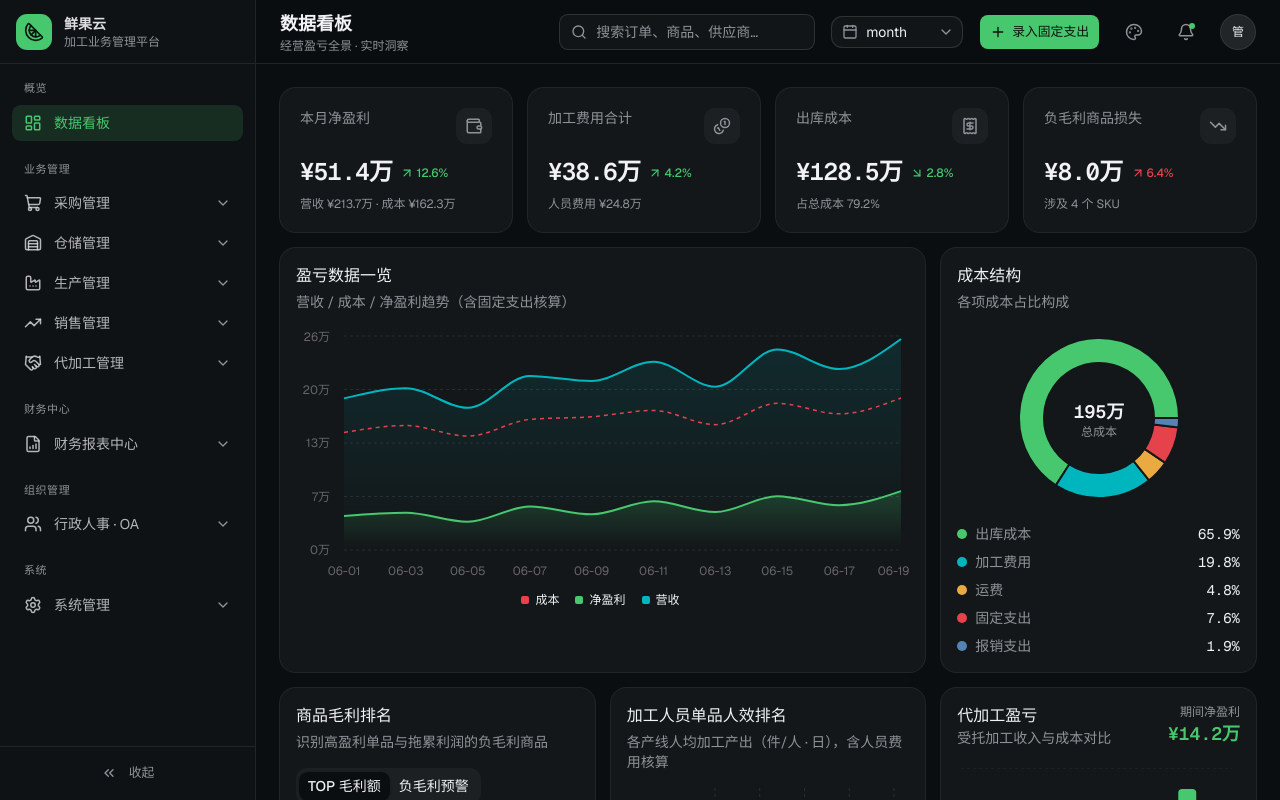
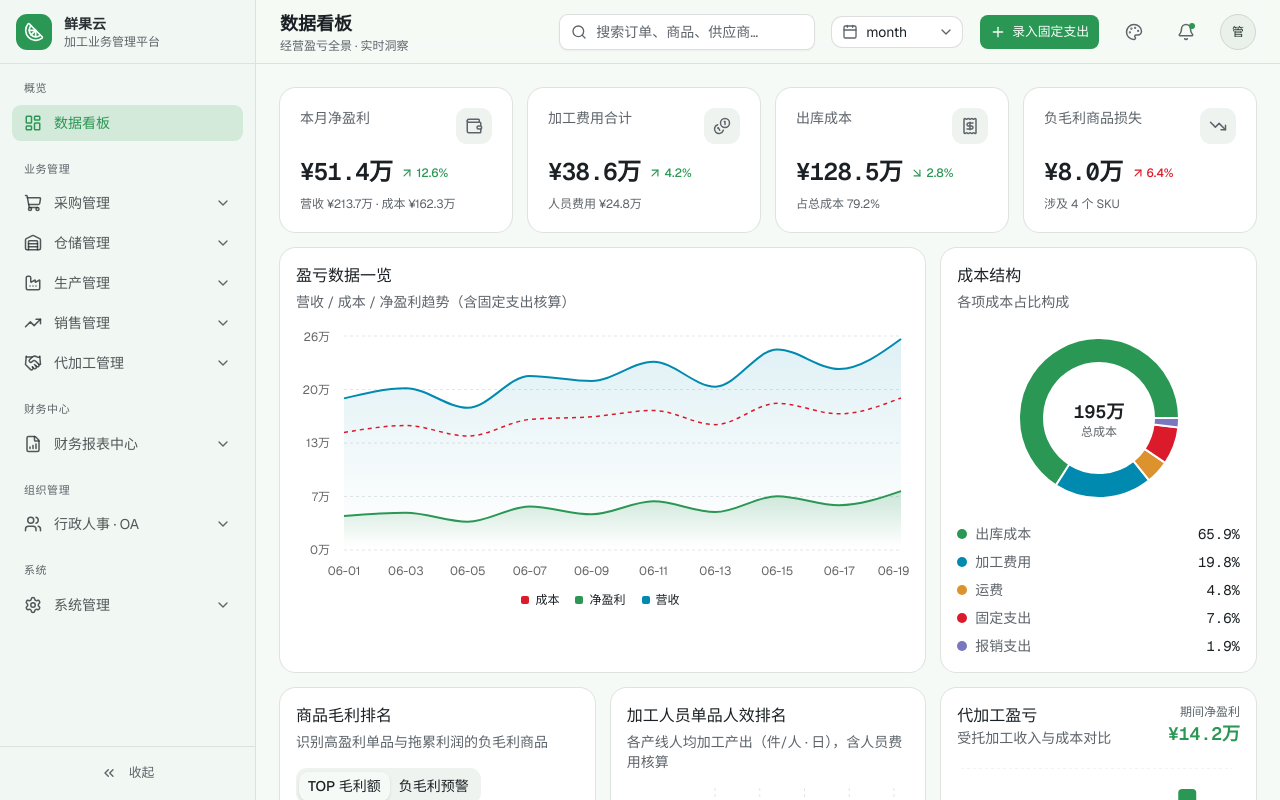
Before and after one commit to 741311791/fruit-cloud, a Next.js app: page / in a window 1280 px wide. Built offline with nearby package versions, Linux system fonts and the light colour scheme.

Commit message:
feat: switch default theme to fresh-light and update layout settings
Co-authored-by: LiYan <32350346+741311791@users.noreply.github.com>

```diff
--- a/app/globals.css
+++ b/app/globals.css
@@ -54,14 +54,13 @@
 
 /* ===========================================================================
    Theme system — 4 palettes selected via [data-theme] on <html>.
-   Default (:root) mirrors "翠绿暗夜". --radius is shared across all themes.
+   Default (:root) mirrors "鲜果浅绿". --radius is shared across all themes.
    =========================================================================== */
 :root {
   --radius: 0.7rem;
 }
 
-/* ---- 翠绿暗夜 · emerald-dark (default) ---------------------------------- */
-:root,
+/* ---- 翠绿暗夜 · emerald-dark ------------------------------------------- */
 [data-theme='emerald-dark'] {
   color-scheme: dark;
   --background: oklch(0.16 0.006 240);
@@ -182,7 +181,8 @@
   --sidebar-ring: oklch(0.8 0 0);
 }
 
-/* ---- 鲜果浅绿 · fresh-light --------------------------------------------- */
+/* ---- 鲜果浅绿 · fresh-light (default) ----------------------------------- */
+:root,
 [data-theme='fresh-light'] {
   color-scheme: light;
   --background: oklch(0.98 0.006 150);
--- a/app/layout.tsx
+++ b/app/layout.tsx
@@ -17,8 +17,8 @@ export const metadata: Metadata = {
 }
 
 export const viewport: Viewport = {
-  colorScheme: 'dark',
-  themeColor: '#1a1c1f',
+  colorScheme: 'light',
+  themeColor: '#f5f8f4',
 }
 
 export default function RootLayout({
@@ -29,8 +29,8 @@ export default function RootLayout({
   return (
     <html
       lang="zh-CN"
-      data-theme="emerald-dark"
-      className={`dark ${geistSans.variable} ${geistMono.variable} bg-background`}
+      data-theme="fresh-light"
+      className={`${geistSans.variable} ${geistMono.variable} bg-background`}
       suppressHydrationWarning
     >
       <head>
--- a/lib/themes.ts
+++ b/lib/themes.ts
@@ -52,7 +52,7 @@ export const THEMES: ThemeMeta[] = [
   },
 ]
 
-export const DEFAULT_THEME: ThemeId = 'emerald-dark'
+export const DEFAULT_THEME: ThemeId = 'fresh-light'
 export const THEME_STORAGE_KEY = 'fruit-theme'
 
 export const themeById = (id: string): ThemeMeta =>
```
